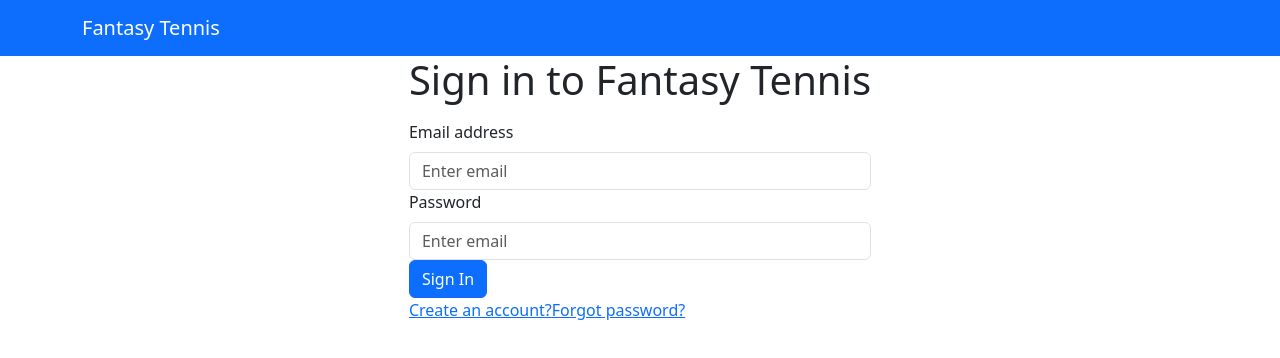
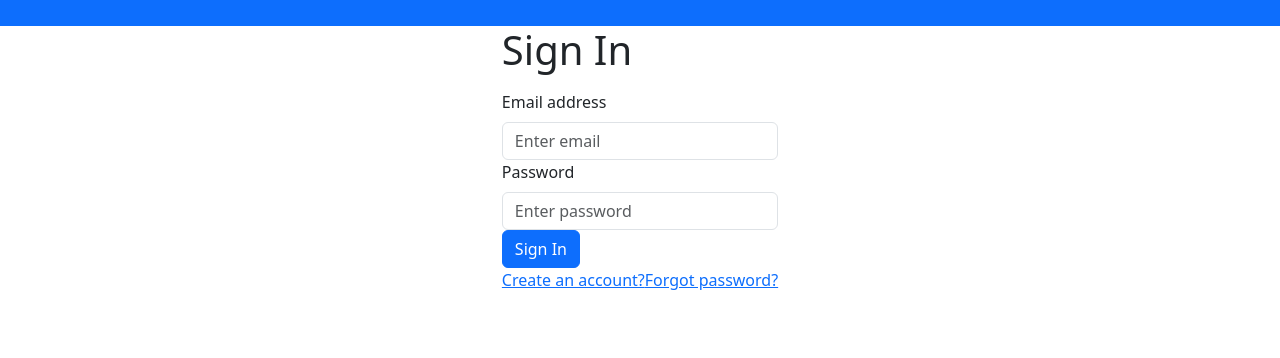
Before and after one commit to AlexCadigan/FantasyTennis, a React (Create React App) app in the folder client/: page / in a window 1280 px wide. Shown: the top 358 px of the page. Built offline with nearby package versions, Linux system fonts and the light colour scheme.

Commit message:
Rewrite UI using React bootstrap

```diff
--- a/client/src/Resources/Resources.ts
+++ b/client/src/Resources/Resources.ts
@@ -2,29 +2,30 @@
  * String resources used by the application.
  */
 export const resx = {
-	tabTitle: "Fantasy Tennis", // Title shown in the browser tab for the website
+	tabTitle: "Fantasy Tennis", // Title shown in the browser tab and header for the website
 	userAuthentication: {
 		emailGhostText: "Enter email", // Ghost text that appears in the email input
 		emailLabel: "Email address", // Label for email input
-		headerTitle: "Fantasy Tennis", // Title that appears in header before a user is logged in
 		invalidEmail: "Invalid email", // Warning that appears when an invalid email is entered
+		passwordGhostText: "Enter password", // Ghost text that appears in the password input
 		passwordLabel: "Password", // Label for password input
+		// Sign in page
 		signIn: {
-			// Sign in page
 			forgotPasswordLink: "Forgot password?", // Label for the forgot password link
 			signUpLink: "Create an account?", // Label for the link to navigate to the sign up page
 			submitButton: "Sign In", // Label for the sign in button
-			title: "Sign in to Fantasy Tennis" // Title that appears when user is signing in
+			title: "Sign In" // Title that appears when user is signing in
 		},
+		// Sign up page
 		signUp: {
-			// Sign up page
+			repeatPasswordGhostText: "Repeat password", // Ghost text that appears in the repeat password input
 			repeatPasswordLabel: "Repeat password", // Label for repeat password input
 			signInLink: "Already have an account?", // Label for the link to navigate to the sign in page
 			submitButton: "Create Account", // Label for the sign up button
 			title: "Create a Fantasy Tennis Account" // Title that appears when user is signing up
 		},
+		// Reset password page
 		resetPassword: {
-			// Reset password page
 			backToSignInLink: "Back to sign in?", // Label for the link to navigate to the sign in page
 			submitButton: "Send recovery email", // Label for the button to send a reset password email
 			title: "Reset your password" // Title for the reset password page
--- a/client/src/components/AppStyles.ts
+++ b/client/src/components/AppStyles.ts
@@ -1,5 +1,5 @@
 /**
- * CSS class names used by this app.
+ * Bootstrap CSS class names used by this app.
  */
 export enum ClassNames {
 	center = "justify-content-center", // Center horizontally
--- a/client/src/components/UserAuthentication/AuthenticationPage.tsx
+++ b/client/src/components/UserAuthentication/AuthenticationPage.tsx
@@ -1,5 +1,5 @@
 import { Button, Form } from "react-bootstrap";
-import React, { FormEventHandler } from "react";
+import React, { ChangeEvent, FormEvent } from "react";
 import { ClassNames } from "../AppStyles";
 import Header from "./Header";
 import InputField from "./InputField";
@@ -15,7 +15,7 @@ enum ElementIDs {
 /**
  * Properties used by this component.
  */
-interface IAuthenticationPageProps {
+export interface IAuthenticationPageProps {
 	pageTitle: string; // Title to display at the top of the page
 	submitButtonText: string; // Text for the form submit button
 }
@@ -23,18 +23,18 @@ interface IAuthenticationPageProps {
 /**
  * State properties used by this component.
  */
-interface IAuthenticationPageState {}
+export interface IAuthenticationPageState {
+	showFormValidation: boolean; // True if form validation is showning, false if it's hidden
+	emailValue: string; // User-entered email address
+}
 
 /**
  * User authentication page.
  */
-export default abstract class AuthenticationPage extends React.Component<
-	IAuthenticationPageProps,
-	IAuthenticationPageState
-> {
-	// Regular expression used for email validation
-	private emailRegex = /^[^\s@]+@[^\s@]+\.[^\s@]+$/;
-
+export default abstract class AuthenticationPage<
+	props extends IAuthenticationPageProps,
+	state extends IAuthenticationPageState
+> extends React.Component<props, state> {
 	/**
 	 * Generate HTML content for the component.
 	 * @returns {JSX.Element} User authentication page.
@@ -44,15 +44,20 @@ export default abstract class AuthenticationPage extends React.Component<
 			<div>
 				<Header></Header>
 				<div className={[ClassNames.flex, ClassNames.center].join(" ")}>
-					<Form onSubmit={this.onFormSubmit}>
+					<Form
+						onSubmit={this.onFormSubmit}
+						noValidate
+						validated={this.state.showFormValidation}
+					>
 						<Form.Label>
 							<h1>{this.props.pageTitle}</h1>
 						</Form.Label>
 						<InputField
 							ID={ElementIDs.email}
+							type="email"
 							label={resx.userAuthentication.emailLabel}
-							validateInput={true}
-							validationRegex={this.emailRegex}
+							ghostText={resx.userAuthentication.emailGhostText}
+							onChange={this.onEmailChange}
 							invalidMessage={
 								resx.userAuthentication.invalidEmail
 							}
@@ -61,12 +66,14 @@ export default abstract class AuthenticationPage extends React.Component<
 						<Button variant="primary" type="submit">
 							{this.props.submitButtonText}
 						</Button>
-						{this.buildFormButtons()}
+						{this.buildFormLinks()}
 					</Form>
 				</div>
 			</div>
 		);
 	}
+
+	//#region JSX Helpers
 
 	/**
 	 * Creates elements to display in the authentication form.
@@ -78,10 +85,36 @@ export default abstract class AuthenticationPage extends React.Component<
 	 * Creates additional form buttons to show under the submit button.
 	 * @returns {JSX.Element} Additional buttons to display in the form.
 	 */
-	protected abstract buildFormButtons(): JSX.Element;
+	protected abstract buildFormLinks(): JSX.Element;
+
+	//#endregion
+
+	//#region Event handlers
 
 	/**
 	 * Called when the form on submit action is triggered.
+	 * @param {FormEvent<HTMLFormElement>} event Form submit event
 	 */
-	protected abstract onFormSubmit: FormEventHandler<HTMLFormElement>;
+	private onFormSubmit = (event: FormEvent<HTMLFormElement>): void => {
+		// Prevent page refresh that happens on submit
+		event.preventDefault();
+
+		// Show form validation - only applies if the submit fails
+		this.setState({
+			showFormValidation: true
+		});
+	};
+
+	/**
+	 * Called when the email input value changes.
+	 * @param {ChangeEvent<HTMLInputElement>} event Input change event.
+	 */
+	private onEmailChange = (event: ChangeEvent<HTMLInputElement>): void => {
+		this.setState({
+			showFormValidation: false, // Hide form validation when user starts typing
+			emailValue: event.target.value
+		});
+	};
+
+	//#endregion
 }
--- a/client/src/components/UserAuthentication/InputField.tsx
+++ b/client/src/components/UserAuthentication/InputField.tsx
@@ -1,26 +1,22 @@
-import React, { ChangeEvent } from "react";
-import { ClassNames } from "../AppStyles";
+import React, { ChangeEventHandler } from "react";
 import { Form } from "react-bootstrap";
-import { resx } from "../../Resources/Resources";
 
 /**
  * Properties used by this component.
  */
 interface IInputFieldProps {
 	ID: string; // ID of the input element
+	type: string; // Type of the input element
 	label: string; // Label to show in front of the input element
-	validateInput?: boolean; // True if the input should be validated, false to skip validation
-	validationRegex?: RegExp; // Regex to validate the input
+	ghostText: string; // Ghost text to show in the input element
+	onChange: ChangeEventHandler<HTMLInputElement>;
 	invalidMessage?: string; // Message to show if the input is invalid
 }
 
 /**
  * State properties used by this component.
  */
-interface IInputFieldState {
-	value: string; // User-entered value from the input element
-	validValue: boolean; // True if value is valid, false if invalid
-}
+interface IInputFieldState {}
 
 /**
  * Represents a field for user input.
@@ -30,22 +26,8 @@ export default class InputField extends React.Component<
 	IInputFieldState
 > {
 	/**
-	 * Creates an instance of this component and initalizes state properties.
-	 * @param {IInputFieldProps} props Properties used by this component.
-	 */
-	public constructor(props: IInputFieldProps) {
-		super(props);
-
-		// Initialize state
-		this.state = {
-			value: "",
-			validValue: true
-		};
-	}
-
-	/**
 	 * Generate HTML content for the component.
-	 * @returns {JSX.Element} JSX element representing the email field.
+	 * @returns {JSX.Element} JSX element representing an input field.
 	 */
 	public override render(): JSX.Element {
 		return (
@@ -55,66 +37,15 @@ export default class InputField extends React.Component<
 				</Form.Label>
 				<Form.Control
 					id={this.props.ID}
-					type="email"
-					placeholder={resx.userAuthentication.emailGhostText}
-					value={this.state.value}
-					onChange={this.onInputChange}
-					onBlur={
-						this.props.validateInput
-							? this.onElementBlur
-							: undefined
-					}
+					type={this.props.type}
+					placeholder={this.props.ghostText}
+					onChange={this.props.onChange}
+					required
 				/>
-				{this.buildValidationLabel()}
+				<Form.Control.Feedback type="invalid">
+					{this.props.invalidMessage}
+				</Form.Control.Feedback>
 			</Form.Group>
 		);
 	}
-
-	/**
-	 * Creates a label to show a validation message if the input is invalid.
-	 * @returns {JSX.Element | null} Label to show validation message or null if validation should be skipped.
-	 */
-	private buildValidationLabel(): JSX.Element | null {
-		if (!this.props.validateInput) {
-			return null;
-		}
-
-		return (
-			<Form.Text
-				className={this.state.validValue ? ClassNames.noDisp : ""}
-			>
-				{this.props.invalidMessage}
-			</Form.Text>
-		);
-	}
-
-	/**
-	 * Called when the input field loses focus.
-	 */
-	private onElementBlur = (): void => {
-		this.setState({
-			validValue: this.inputIsValid()
-		});
-	};
-
-	/**
-	 * Called when the input field value changes.
-	 * @param {ChangeEvent<HTMLInputElement>} event Input change event.
-	 */
-	private onInputChange = (event: ChangeEvent<HTMLInputElement>): void => {
-		this.setState({
-			value: event.target.value,
-			validValue: true // Make sure validation message isn't showing once user resumes typing
-		});
-	};
-
-	/**
-	 * Determines if the input value is valid.
-	 * @returns {boolean} True if the input is valid, false if it's invalid.
-	 */
-	private inputIsValid(): boolean {
-		return this.props.validationRegex
-			? this.props.validationRegex.test(this.state.value)
-			: false;
-	}
 }
--- a/client/src/components/UserAuthentication/ResetPassword.tsx
+++ b/client/src/components/UserAuthentication/ResetPassword.tsx
@@ -1,13 +1,42 @@
+import AuthenticationPage, {
+	IAuthenticationPageProps,
+	IAuthenticationPageState
+} from "./AuthenticationPage";
 import { AppRoutes } from "../App";
-import AuthenticationPage from "./AuthenticationPage";
-import { FormEvent } from "react";
 import { Link } from "react-router-dom";
 import { resx } from "client/src/Resources/Resources";
 
 /**
+ * Properties used by this component.
+ */
+interface IResetPasswordProps extends IAuthenticationPageProps {}
+
+/**
+ * State properties used by this component.
+ */
+interface IResetPasswordState extends IAuthenticationPageState {}
+
+/**
  * Reset password page for users that forget their password.
  */
-export default class SignUp extends AuthenticationPage {
+export default class ResetPassword extends AuthenticationPage<
+	IResetPasswordProps,
+	IResetPasswordState
+> {
+	/**
+	 * Creates an instance of this component and initalizes state properties.
+	 * @param {IResetPasswordProps} props Properties used by this component.
+	 */
+	public constructor(props: IResetPasswordProps) {
+		super(props);
+
+		// Initialize state
+		this.state = {
+			showFormValidation: false,
+			emailValue: ""
+		};
+	}
+
 	/**
 	 * Creates elements to display in the reset password form.  Not used by this component.
 	 * @returns {null} Null.
@@ -17,23 +46,16 @@ export default class SignUp extends AuthenticationPage {
 	}
 
 	/**
-	 * Creates additional reset password form buttons to show under the submit button.
-	 * @returns {JSX.Element} Additional buttons to display in the form.
+	 * Creates navigation links to show under the submit button.
+	 * @returns {JSX.Element} Navigation links to display in the form.
 	 */
-	protected buildFormButtons(): JSX.Element {
+	protected buildFormLinks(): JSX.Element {
 		return (
-			<Link to={AppRoutes.signIn}>
-				{resx.userAuthentication.resetPassword.backToSignInLink}
-			</Link>
+			<div>
+				<Link to={AppRoutes.signIn}>
+					{resx.userAuthentication.resetPassword.backToSignInLink}
+				</Link>
+			</div>
 		);
 	}
-
-	/**
-	 * Called when the reset password form on submit action is triggered.
-	 * @param {FormEvent<HTMLFormElement>} event Form submit event.
-	 */
-	protected onFormSubmit = (event: FormEvent<HTMLFormElement>): void => {
-		// Prevent page refresh that happens on submit
-		event.preventDefault();
-	};
 }
--- a/client/src/components/UserAuthentication/SignIn.tsx
+++ b/client/src/components/UserAuthentication/SignIn.tsx
@@ -1,6 +1,9 @@
+import AuthenticationPage, {
+	IAuthenticationPageProps,
+	IAuthenticationPageState
+} from "./AuthenticationPage";
 import { AppRoutes } from "../App";
-import AuthenticationPage from "./AuthenticationPage";
-import { FormEvent } from "react";
+import { ChangeEvent } from "react";
 import InputField from "./InputField";
 import { Link } from "react-router-dom";
 import { resx } from "client/src/Resources/Resources";
@@ -13,9 +16,39 @@ enum ElementIDs {
 }
 
 /**
+ * Properties used by this component.
+ */
+interface ISignInProps extends IAuthenticationPageProps {}
+
+/**
+ * State properties used by this component.
+ */
+interface ISignInState extends IAuthenticationPageState {
+	passwordValue: string; // User-entered password
+}
+
+/**
  * Sign in page for existing users.
  */
-export default class SignIn extends AuthenticationPage {
+export default class SignIn extends AuthenticationPage<
+	ISignInProps,
+	ISignInState
+> {
+	/**
+	 * Creates an instance of this component and initalizes state properties.
+	 * @param {ISignInProps} props Properties used by this component.
+	 */
+	public constructor(props: ISignInProps) {
+		super(props);
+
+		// Initialize state
+		this.state = {
+			showFormValidation: false,
+			emailValue: "",
+			passwordValue: ""
+		};
+	}
+
 	/**
 	 * Creates elements to display in the sign in form.
 	 * @returns {JSX.Element} Elements to display in the form.
@@ -24,16 +57,19 @@ export default class SignIn extends AuthenticationPage {
 		return (
 			<InputField
 				ID={ElementIDs.password}
+				type="password"
 				label={resx.userAuthentication.passwordLabel}
+				ghostText={resx.userAuthentication.passwordGhostText}
+				onChange={this.onPasswordChange}
 			></InputField>
 		);
 	}
 
 	/**
-	 * Creates additional sign in form buttons to show under the submit button.
-	 * @returns {JSX.Element} Additional buttons to display in the form.
+	 * Creates navigation links to show under the submit button.
+	 * @returns {JSX.Element} Navigation links to display in the form.
 	 */
-	protected buildFormButtons(): JSX.Element {
+	protected buildFormLinks(): JSX.Element {
 		return (
 			<div>
 				<Link to={AppRoutes.signUp}>
@@ -47,11 +83,12 @@ export default class SignIn extends AuthenticationPage {
 	}
 
 	/**
-	 * Called when the sign in form on submit action is triggered.
-	 * @param {FormEvent<HTMLFormElement>} event Form submit event.
+	 * Called when the password input value changes.
+	 * @param {ChangeEvent<HTMLInputElement>} event Input change event.
 	 */
-	protected onFormSubmit = (event: FormEvent<HTMLFormElement>): void => {
-		// Prevent page refresh that happens on submit
-		event.preventDefault();
+	private onPasswordChange = (event: ChangeEvent<HTMLInputElement>): void => {
+		this.setState({
+			passwordValue: event.target.value
+		});
 	};
 }
--- a/client/src/components/UserAuthentication/SignUp.tsx
+++ b/client/src/components/UserAuthentication/SignUp.tsx
@@ -1,6 +1,9 @@
+import AuthenticationPage, {
+	IAuthenticationPageProps,
+	IAuthenticationPageState
+} from "./AuthenticationPage";
 import { AppRoutes } from "../App";
-import AuthenticationPage from "./AuthenticationPage";
-import { FormEvent } from "react";
+import { ChangeEvent } from "react";
 import InputField from "./InputField";
 import { Link } from "react-router-dom";
 import { resx } from "client/src/Resources/Resources";
@@ -14,9 +17,41 @@ enum ElementIDs {
 }
 
 /**
+ * Properties used by this component.
+ */
+interface ISignUpProps extends IAuthenticationPageProps {}
+
+/**
+ * State properties used by this component.
+ */
+interface ISignUpState extends IAuthenticationPageState {
+	passwordValue: string; // User-entered password
+	repeatPasswordValue: string; // User-entered repeated password
+}
+
+/**
  * Sign up page for new users.
  */
-export default class SignUp extends AuthenticationPage {
+export default class SignUp extends AuthenticationPage<
+	ISignUpProps,
+	ISignUpState
+> {
+	/**
+	 * Creates an instance of this component and initalizes state properties.
+	 * @param {ISignUpProps} props Properties used by this component.
+	 */
+	public constructor(props: ISignUpProps) {
+		super(props);
+
+		// Initialize state
+		this.state = {
+			showFormValidation: false,
+			emailValue: "",
+			passwordValue: "",
+			repeatPasswordValue: ""
+		};
+	}
+
 	/**
 	 * Creates elements to display in the sign up form.
 	 * @returns {JSX.Element} Elements to display in the form.
@@ -26,11 +61,19 @@ export default class SignUp extends AuthenticationPage {
 			<div>
 				<InputField
 					ID={ElementIDs.password}
+					type="password"
 					label={resx.userAuthentication.passwordLabel}
+					ghostText={resx.userAuthentication.passwordGhostText}
+					onChange={this.onPasswordChange}
 				></InputField>
 				<InputField
 					ID={ElementIDs.repeatPassword}
+					type="password"
 					label={resx.userAuthentication.signUp.repeatPasswordLabel}
+					ghostText={
+						resx.userAuthentication.signUp.repeatPasswordGhostText
+					}
+					onChange={this.onRepeatPasswordChange}
 				></InputField>
 			</div>
 		);
@@ -40,20 +83,39 @@ export default class SignUp extends AuthenticationPage {
 	 * Creates additional sign up form buttons to show under the submit button.
 	 * @returns {JSX.Element} Additional buttons to display in the form.
 	 */
-	protected buildFormButtons(): JSX.Element {
+	protected buildFormLinks(): JSX.Element {
 		return (
-			<Link to={AppRoutes.signIn}>
-				{resx.userAuthentication.signUp.signInLink}
-			</Link>
+			<div>
+				<Link to={AppRoutes.signIn}>
+					{resx.userAuthentication.signUp.signInLink}
+				</Link>
+			</div>
 		);
 	}
 
+	//#region Event handlers
+
 	/**
-	 * Called when the sign up form on submit action is triggered.
-	 * @param {FormEvent<HTMLFormElement>} event Form submit event.
+	 * Called when the password input value changes.
+	 * @param {ChangeEvent<HTMLInputElement>} event Input change event.
 	 */
-	protected onFormSubmit = (event: FormEvent<HTMLFormElement>): void => {
-		// Prevent page refresh that happens on submit
-		event.preventDefault();
+	private onPasswordChange = (event: ChangeEvent<HTMLInputElement>): void => {
+		this.setState({
+			passwordValue: event.target.value
+		});
 	};
+
+	/**
+	 * Called when the repeat password input value changes.
+	 * @param {ChangeEvent<HTMLInputElement>} event Input change event.
+	 */
+	private onRepeatPasswordChange = (
+		event: ChangeEvent<HTMLInputElement>
+	): void => {
+		this.setState({
+			repeatPasswordValue: event.target.value
+		});
+	};
+
+	//#endregion
 }
```
